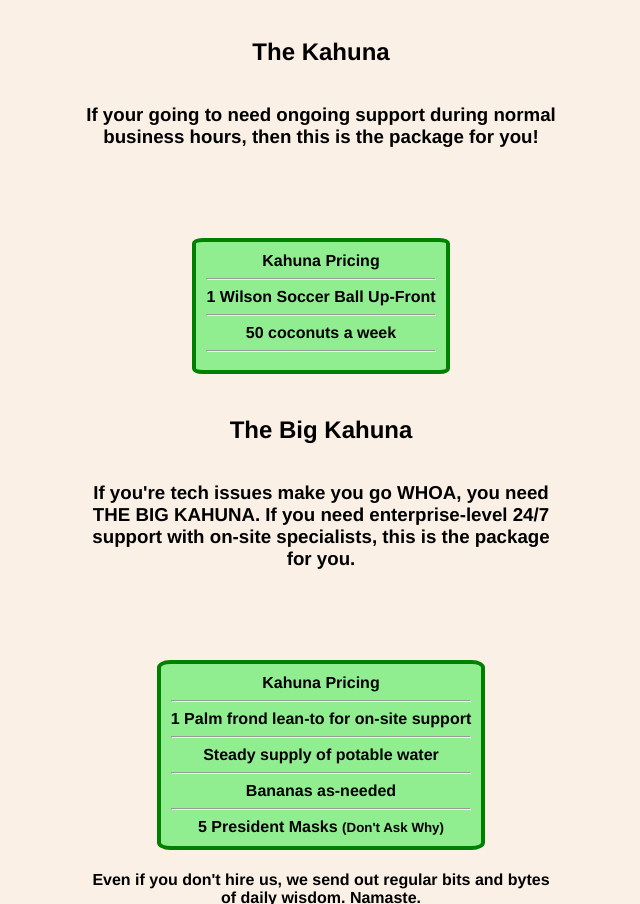
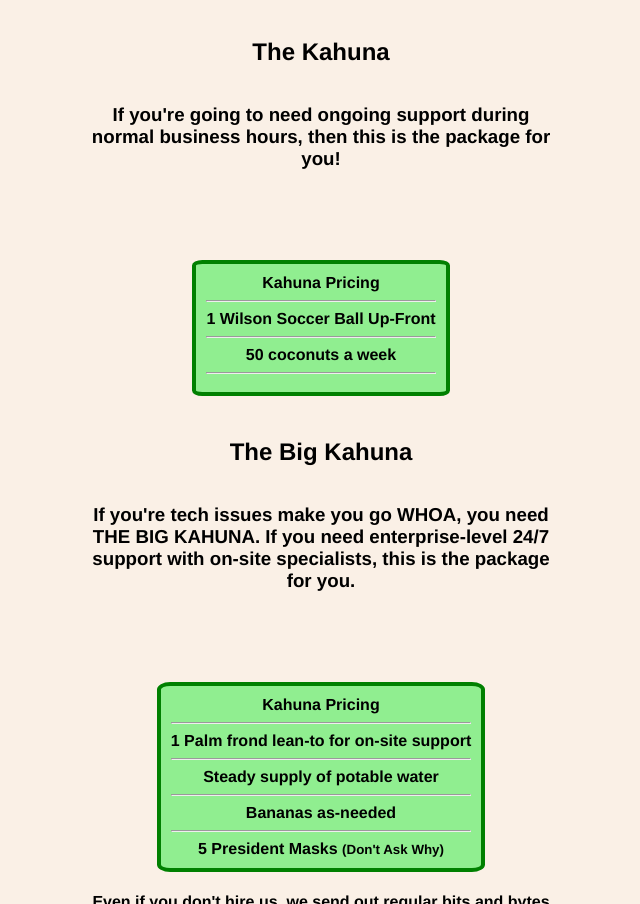
Before and after one commit to dverdin83/dverdin83.github.io, a plain HTML site: page kahunaProductLandingPage.html in a window 1280 px wide. Shown: the part 1153-2057 px from the top of the page, without its empty margins (161-801 px from the left). Drawn offline with Linux system fonts and the light colour scheme.

Commit message:
grammar content

```diff
--- a/kahunaProductLandingPage.html
+++ b/kahunaProductLandingPage.html
@@ -158,7 +158,7 @@
        <h4 class="pricingDescription">Maven Pricing<hr> 5 bananas per call <hr> 3 coconuts per visit<hr></h4>
        <div class="spacing" id="theKahuna-anchor"></div>
        <h2 class="target-label" id="theKahuna-heading">The Kahuna</h2>
-       <h3 class="description" id="theKahuna-intro">If your going to need ongoing support during normal business hours, then this is the package for you!</h3>
+       <h3 class="description" id="theKahuna-intro">If you're going to need ongoing support during normal business hours, then this is the package for you!</h3>
        <h4 class="pricingDescription">Kahuna Pricing<hr> 1 Wilson Soccer Ball Up-Front<hr> 50 coconuts a  week<hr></h4>
        <div class="spacing" id="theBigKahuna-anchor"></div>
        <h2 class="target-label" id="theBigKahuna-heading">The Big Kahuna</h2>
```
